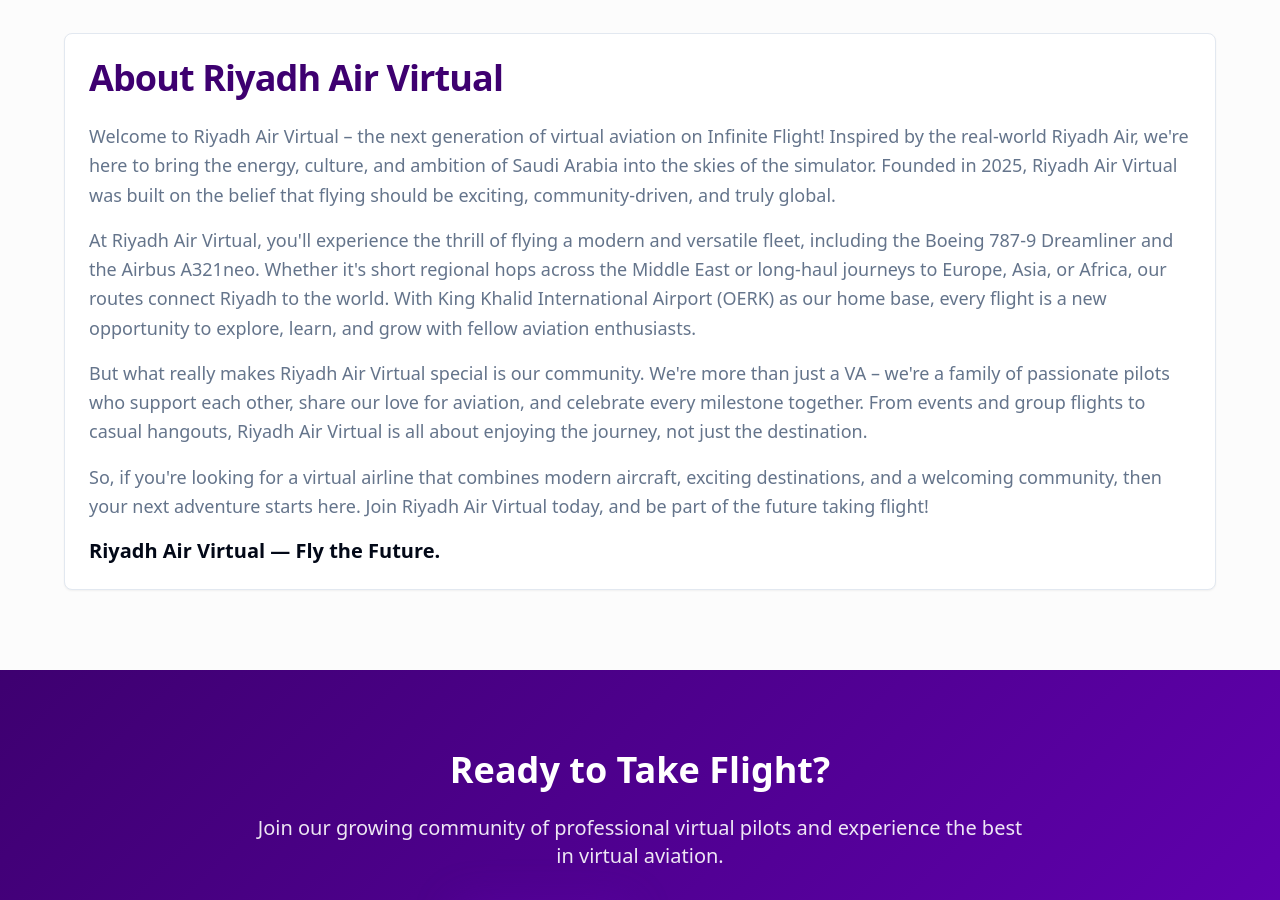
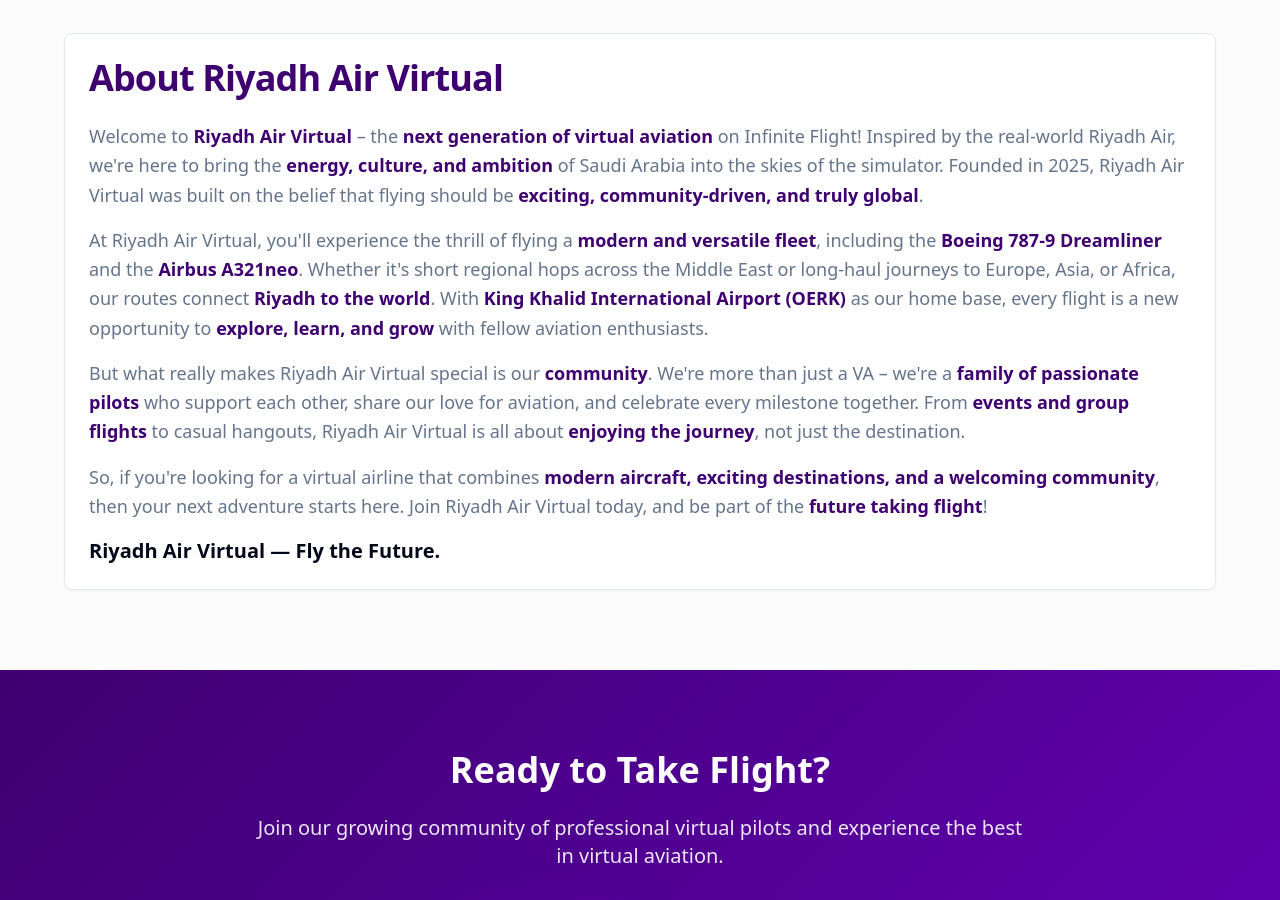
Before and after one commit to riyadhvirtual/riyadh-va-55659-40697, a React (Vite) app: page /about in a window 1280 px wide. Shown: the part 1580-2480 px from the top of the page. Built offline with nearby package versions, Linux system fonts and the light colour scheme; the HTML template or start-up script is replaced by a standard one.

Commit message:
Highlight words in About Riyadh Air

```diff
--- a/src/pages/About.tsx
+++ b/src/pages/About.tsx
@@ -118,16 +118,16 @@ const About = () => {
               </CardHeader>
               <CardContent className="space-y-4 text-muted-foreground text-lg leading-relaxed">
                 <p>
-                  Welcome to Riyadh Air Virtual – the next generation of virtual aviation on Infinite Flight! Inspired by the real-world Riyadh Air, we're here to bring the energy, culture, and ambition of Saudi Arabia into the skies of the simulator. Founded in 2025, Riyadh Air Virtual was built on the belief that flying should be exciting, community-driven, and truly global.
+                  Welcome to <span className="font-bold text-primary">Riyadh Air Virtual</span> – the <span className="font-bold text-primary">next generation of virtual aviation</span> on Infinite Flight! Inspired by the real-world Riyadh Air, we're here to bring the <span className="font-bold text-primary">energy, culture, and ambition</span> of Saudi Arabia into the skies of the simulator. Founded in 2025, Riyadh Air Virtual was built on the belief that flying should be <span className="font-bold text-primary">exciting, community-driven, and truly global</span>.
                 </p>
                 <p>
-                  At Riyadh Air Virtual, you'll experience the thrill of flying a modern and versatile fleet, including the Boeing 787-9 Dreamliner and the Airbus A321neo. Whether it's short regional hops across the Middle East or long-haul journeys to Europe, Asia, or Africa, our routes connect Riyadh to the world. With King Khalid International Airport (OERK) as our home base, every flight is a new opportunity to explore, learn, and grow with fellow aviation enthusiasts.
+                  At Riyadh Air Virtual, you'll experience the thrill of flying a <span className="font-bold text-primary">modern and versatile fleet</span>, including the <span className="font-bold text-primary">Boeing 787-9 Dreamliner</span> and the <span className="font-bold text-primary">Airbus A321neo</span>. Whether it's short regional hops across the Middle East or long-haul journeys to Europe, Asia, or Africa, our routes connect <span className="font-bold text-primary">Riyadh to the world</span>. With <span className="font-bold text-primary">King Khalid International Airport (OERK)</span> as our home base, every flight is a new opportunity to <span className="font-bold text-primary">explore, learn, and grow</span> with fellow aviation enthusiasts.
                 </p>
                 <p>
-                  But what really makes Riyadh Air Virtual special is our community. We're more than just a VA – we're a family of passionate pilots who support each other, share our love for aviation, and celebrate every milestone together. From events and group flights to casual hangouts, Riyadh Air Virtual is all about enjoying the journey, not just the destination.
+                  But what really makes Riyadh Air Virtual special is our <span className="font-bold text-primary">community</span>. We're more than just a VA – we're a <span className="font-bold text-primary">family of passionate pilots</span> who support each other, share our love for aviation, and celebrate every milestone together. From <span className="font-bold text-primary">events and group flights</span> to casual hangouts, Riyadh Air Virtual is all about <span className="font-bold text-primary">enjoying the journey</span>, not just the destination.
                 </p>
                 <p>
-                  So, if you're looking for a virtual airline that combines modern aircraft, exciting destinations, and a welcoming community, then your next adventure starts here. Join Riyadh Air Virtual today, and be part of the future taking flight!
+                  So, if you're looking for a virtual airline that combines <span className="font-bold text-primary">modern aircraft, exciting destinations, and a welcoming community</span>, then your next adventure starts here. Join Riyadh Air Virtual today, and be part of the <span className="font-bold text-primary">future taking flight</span>!
                 </p>
                 <p className="font-semibold text-foreground text-xl">
                   Riyadh Air Virtual — Fly the Future.
```
